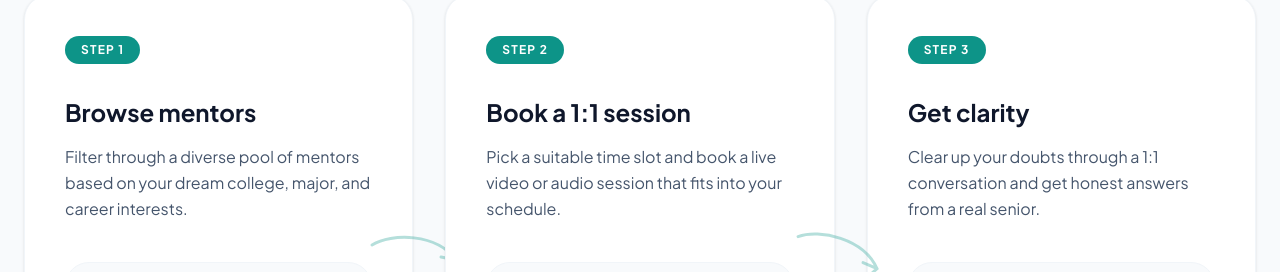
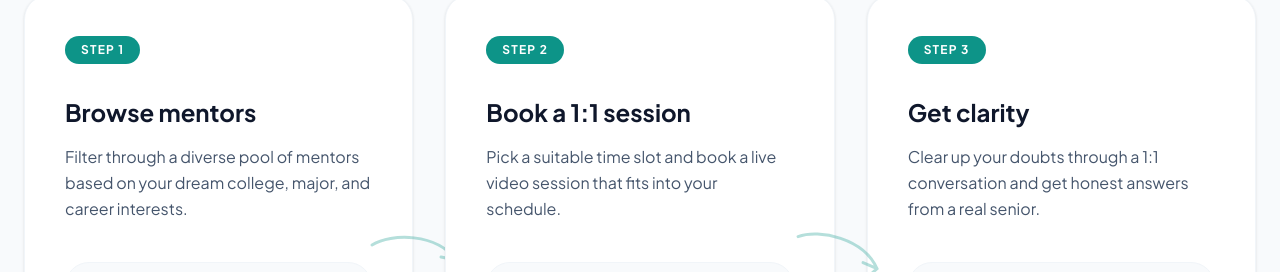
Before and after one commit to singharyan006/unimate, a Next.js app: page / in a window 1280 px wide. Shown: the part 1554-1826 px from the top of the page. Built offline with nearby package versions, Linux system fonts and the light colour scheme; no server answers.

Commit message:
fix: remove audio stat from how it works

```diff
--- a/app/page.tsx
+++ b/app/page.tsx
@@ -277,8 +277,7 @@ export default function Home() {
                                     Book a 1:1 session
                                 </h3>
                                 <p className="text-slate-600 dark:text-slate-400 mb-10 leading-relaxed">
-                                    Pick a suitable time slot and book a live video or audio
-                                    session that fits into your schedule.
+                                    Pick a suitable time slot and book a live video session that fits into your schedule.
                                 </p>
                                 <div className="bg-slate-50 dark:bg-slate-900 rounded-xl p-4 border border-slate-100 dark:border-slate-700">
                                     <div className="grid grid-cols-4 gap-2 mb-3">
```
Also changed, not shown: public/srm.svg (deleted).
